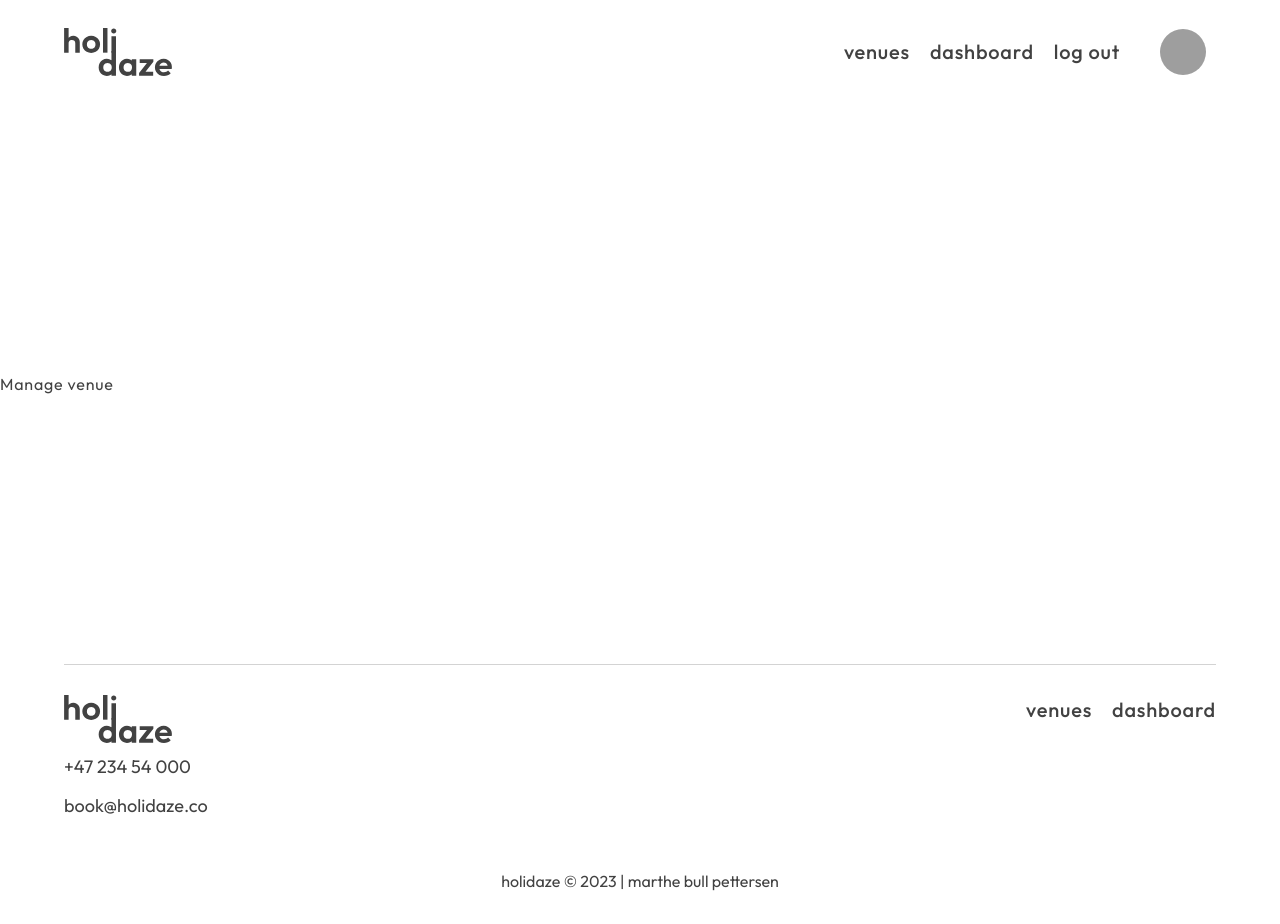
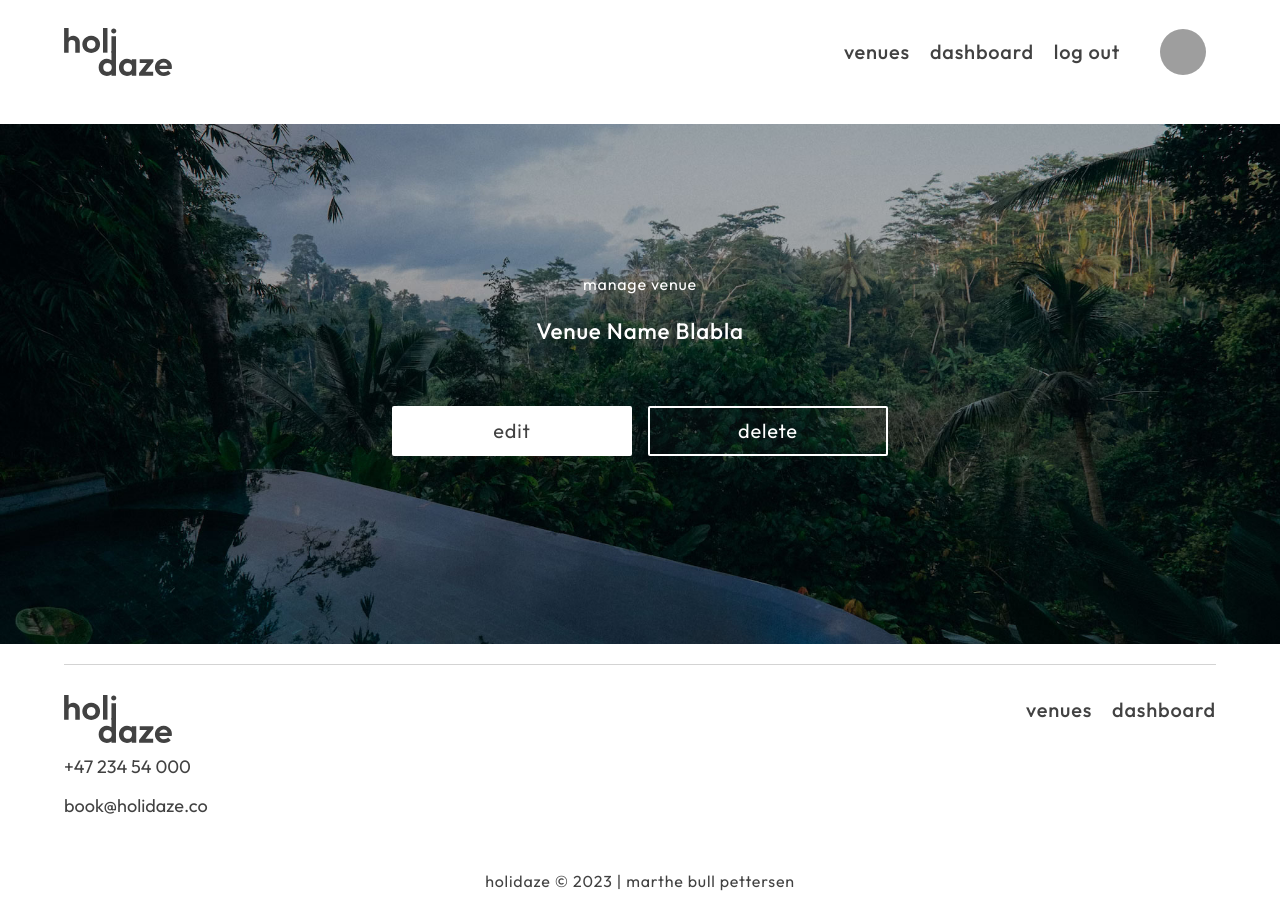
Before and after one commit to marthebull/holidaze-exam-2, a React (Create React App) app: page /manage-venue in a window 1280 px wide. Built offline with nearby package versions, Linux system fonts and the light colour scheme; grey boxes are pictures that could not be loaded.

Commit message:
manage venue hero section done

```diff
--- a/src/components/hero-section/index.js
+++ b/src/components/hero-section/HeroHome.js
@@ -2,7 +2,7 @@ import React from "react";
 import { HeroContainer, HeroLogo, TextHero } from "./styles";
 import { Link } from "react-router-dom";
 
-const HeroSection = () => {
+const HeroHome = () => {
   return (
     <>
       <HeroContainer className="mb-4">
@@ -11,7 +11,7 @@ const HeroSection = () => {
             backgroundImage: `url(images/hero-bg-home.jpg)`,
             backgroundPosition: `center`,
             backgroundSize: `cover`,
-            backgroundColor: `black`,
+            backgroundColor: `#424242`,
           }}
         >
           <HeroLogo src="images/logo-holidaze-white.svg"></HeroLogo>
@@ -33,4 +33,4 @@ const HeroSection = () => {
   );
 };
 
-export default HeroSection;
+export default HeroHome;
--- /dev/null
+++ b/src/components/hero-section/HeroManage.js
@@ -0,0 +1,34 @@
+import React from "react";
+import { HeroContainer, TextHero } from "./styles";
+import {
+  ButtonOutlineWhite,
+  ButtonSolidWhite,
+} from "../../styles/GlobalStyles";
+
+const HeroManage = () => {
+  return (
+    <>
+      <HeroContainer className="relative">
+        <div class="z-10 absolute bottom-0 left-0 right-0 top-0 h-full w-full overflow-hidden bg-dark bg-fixed opacity-1 "></div>
+        <TextHero
+          style={{
+            backgroundImage: `url(images/hero-bg-home.jpg)`,
+            backgroundPosition: `center`,
+            backgroundSize: `cover`,
+            backgroundColor: `#424242`,
+          }}
+          className="z-20"
+        >
+          <small className="white">manage venue</small>
+          <h1 className="white h3">Venue Name Blabla</h1>
+          <div className="flex flex-row gap-4">
+            <ButtonSolidWhite>edit</ButtonSolidWhite>
+            <ButtonOutlineWhite>delete</ButtonOutlineWhite>
+          </div>
+        </TextHero>
+      </HeroContainer>
+    </>
+  );
+};
+
+export default HeroManage;
--- a/src/pages/home/index.js
+++ b/src/pages/home/index.js
@@ -1,13 +1,13 @@
 import React from "react";
-import HeroSection from "../../components/hero-section";
 import { ButtonSolidDark, Container } from "../../styles/GlobalStyles";
 import { Link } from "react-router-dom";
 import ListVenuesGrid from "../../components/grids/ListVenuesGrid";
+import HeroHome from "../../components/hero-section/HeroHome";
 
 const Home = () => {
   return (
     <>
-      <HeroSection />
+      <HeroHome />
       <Container className="flex flex-col gap-6">
         <h2 className="h2 my-8">Don't snooze on these</h2>
         <ListVenuesGrid />
--- a/src/pages/manage-venue/index.js
+++ b/src/pages/manage-venue/index.js
@@ -1,12 +1,12 @@
-import React from 'react'
+import React from "react";
+import HeroManage from "../../components/hero-section/HeroManage";
 
 const ManageVenue = () => {
   return (
-    <div>
-        <h1>Manage venue</h1>
+    <>
+      <HeroManage />
+    </>
+  );
+};
 
-    </div>
-  )
-}
-
-export default ManageVenue
+export default ManageVenue;
--- a/src/pages/venue/index.js
+++ b/src/pages/venue/index.js
@@ -1,12 +1,11 @@
-import React from 'react'
+import React from "react";
 
 const Venue = () => {
   return (
     <div>
-        <h1>Venue</h1>
+      <h1>Venue</h1>
+    </div>
+  );
+};
 
-    </div>
-  )
-}
-
-export default Venue
+export default Venue;
--- a/src/styles/GlobalStyles.js
+++ b/src/styles/GlobalStyles.js
@@ -115,7 +115,7 @@ small {
   font-size: 1rem;
   font-weight: 400;
   line-height: 160%;
-  letter-spacing: 0;
+
 }
 
 button {
```
Also changed, not shown: src/components/hero-section/HeroVenue.js (added).
